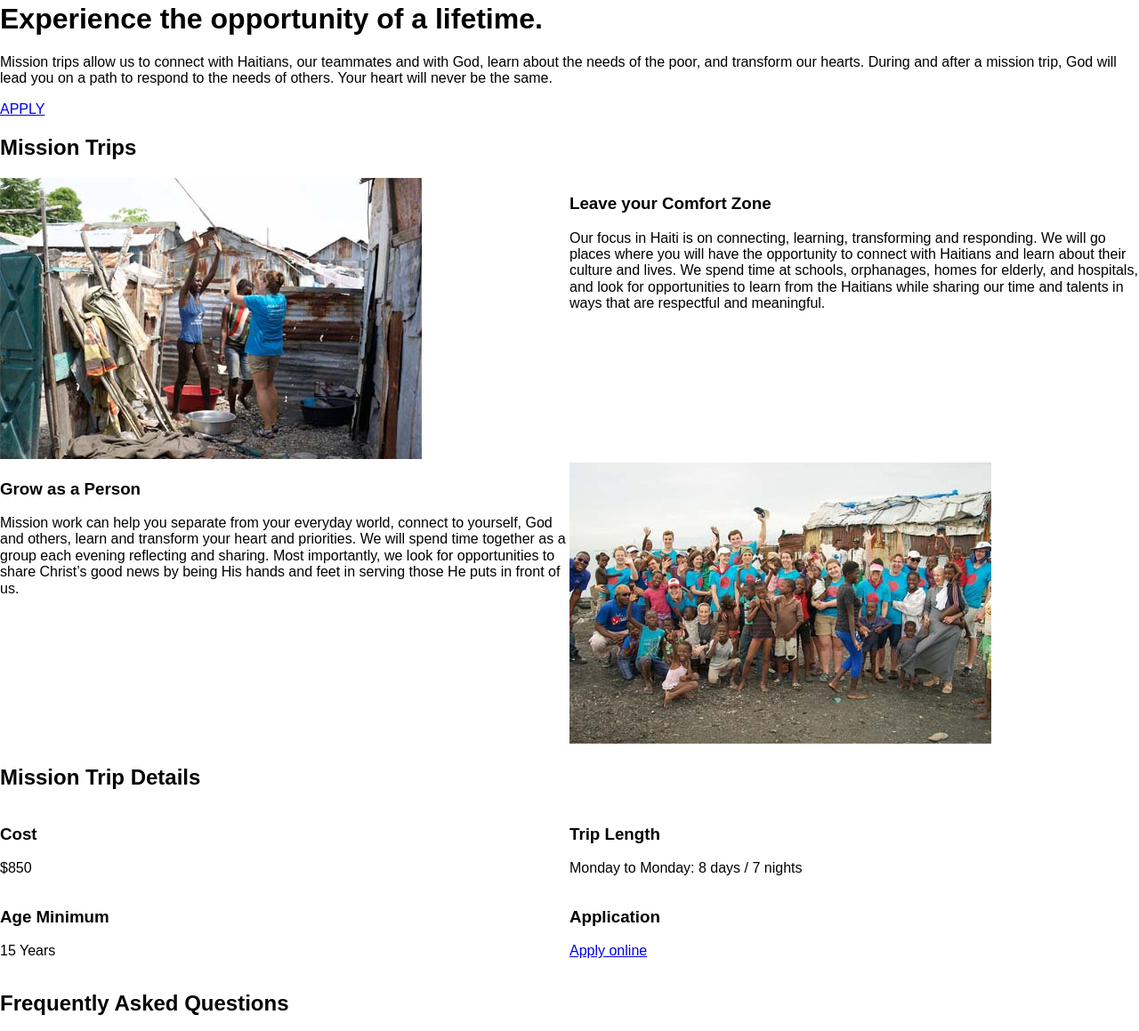
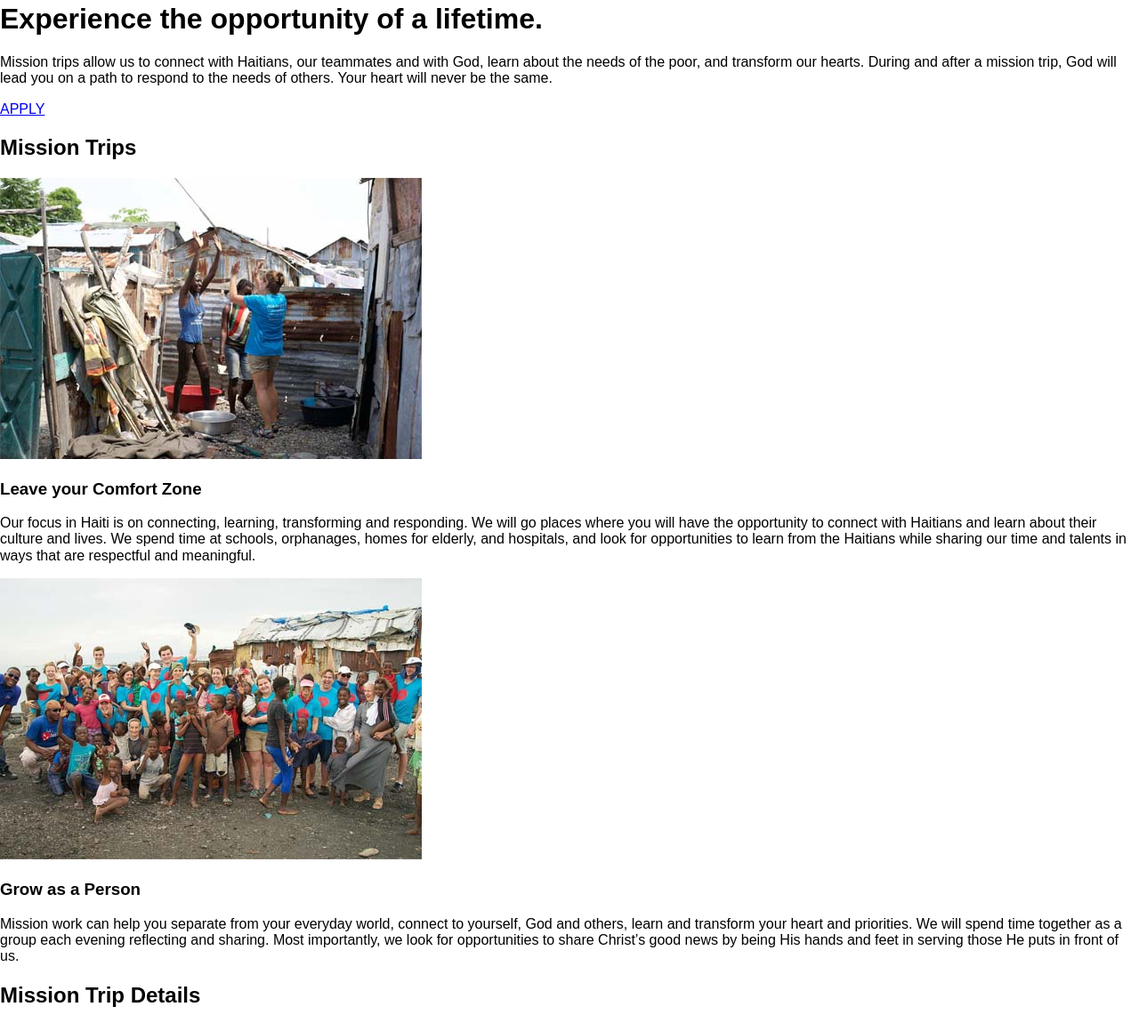
Before and after one commit to AlexKopen/Reiser-Relief, a PHP site: the page made by src/templates/experience/experience.twig in a window 1280 px wide. Shown: the part 323-1482 px from the top of the page at 89% size. Run offline with PHP 8.4, Linux system fonts and the light colour scheme; the template is opened without the code that fills it, so the values that code supplies are empty; some libraries are stand-ins or nearby versions.

Commit message:
Experience styling

```diff
--- a/src/css/about.less
+++ b/src/css/about.less
@@ -60,8 +60,4 @@
       }
     }
   }
-
-  #founder {
-
-  }
 }
--- a/src/templates/experience/experience.twig
+++ b/src/templates/experience/experience.twig
@@ -26,12 +26,8 @@
                 <h2 class="page-section-header">
                     Mission Trips
                 </h2>
-                <div id="first" class="pure-g page-sub-section">
-                    <div class="pure-u-1-1 pure-u-md-1-2">
-                        <img src="{{ RootURL }}resources/images/experience/trip-1.jpg" alt="Mission trip">
-                    </div>
-                    <div class="pure-u-1-1 pure-u-md-1-2">
-                        <div class="content-right">
+                <div id="first" class="page-sub-section">
+                    <img class="left-aligned" src="{{ RootURL }}resources/images/experience/trip-1.jpg" alt="Mission trip">
                     <h3>
                         Leave your Comfort Zone
                     </h3>
@@ -43,11 +39,8 @@
                         and talents in ways that are respectful and meaningful.
                     </p>
                 </div>
-                    </div>
-                </div>
-                <div class="pure-g page-sub-section">
-                    <div class="pure-u-1-1 pure-u-md-1-2">
-                        <div class="content-right">
+                <div class="page-sub-section">
+                    <img class="right-aligned" src="{{ RootURL }}resources/images/experience/trip-2.jpg" alt="Mission trip">
                     <h3>
                         Grow as a Person
                     </h3>
@@ -58,11 +51,6 @@
                         opportunities to share Christ’s good news by being His hands and feet in serving those
                         He puts in front of us.
                     </p>
-                        </div>
-                    </div>
-                    <div class="pure-u-1-1 pure-u-md-1-2">
-                        <img src="{{ RootURL }}resources/images/experience/trip-2.jpg" alt="Mission trip">
-                    </div>
                 </div>
             </div>
         </div>
```
Also changed, not shown: src/css/experience.less (+29 -10 lines). Lines whose indentation alone changed are shown as unchanged.
